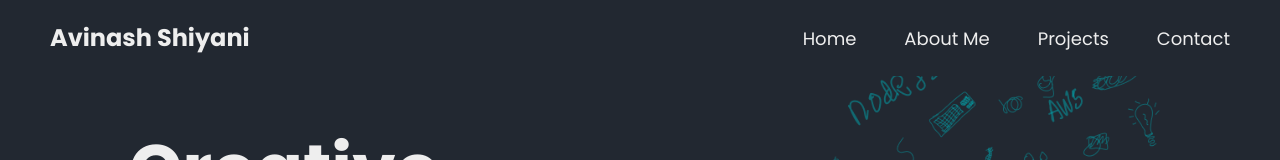
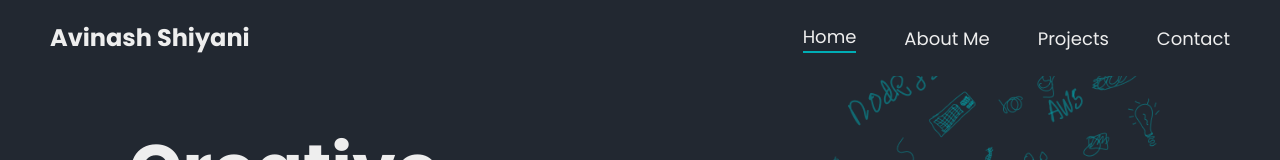
Before and after one commit to Avinashshiyani/Portfolio, a React (Vite) app: page / in a window 1280 px wide. Shown: the top 160 px of the page. Built offline with nearby package versions, Linux system fonts and the light colour scheme.

Commit message:
Navbar Navigation Dynamic UnderLine added

```diff
--- a/src/Components/Navbar.jsx
+++ b/src/Components/Navbar.jsx
@@ -1,5 +1,6 @@
 import React from "react";
-import { Link } from "react-router-dom";
+import { NavLink, useLocation } from "react-router-dom";
+import { twMerge } from "tailwind-merge";
 
 const Navbar = () => {
   return (
@@ -8,21 +9,31 @@ const Navbar = () => {
         Avinash Shiyani
       </div>
       <div className="flex items-center space-x-[48px] text-white text-[18px]">
-        <Link to="/">
-          <span>Home</span>
-        </Link>
-        <Link to="/about">
-          <span>About Me</span>
-        </Link>
-        <Link to="/projects">
-          <span>Projects</span>
-        </Link>
-        <Link to="/contact">
-          <span>Contact</span>
-        </Link>
+        <Navigation link="/">Home</Navigation>
+        <Navigation link="/about">About Me</Navigation>
+        <Navigation link="/projects">Projects</Navigation>
+        <Navigation link="/contact">Contact</Navigation>
       </div>
     </div>
   );
 };
 
 export default Navbar;
+
+const Navigation = ({ link, children }) => {
+  const location = useLocation();
+  const isActive = location.pathname === link;
+
+  return (
+    <NavLink to={link} className="grid items-center justify-center">
+      <span>{children}</span>
+
+      <span
+        className={twMerge(
+          "h-[2px] w-full bg-secondary mt-[0.5px] ",
+          isActive ? "block" : "hidden"
+        )}
+      ></span>
+    </NavLink>
+  );
+};
```
